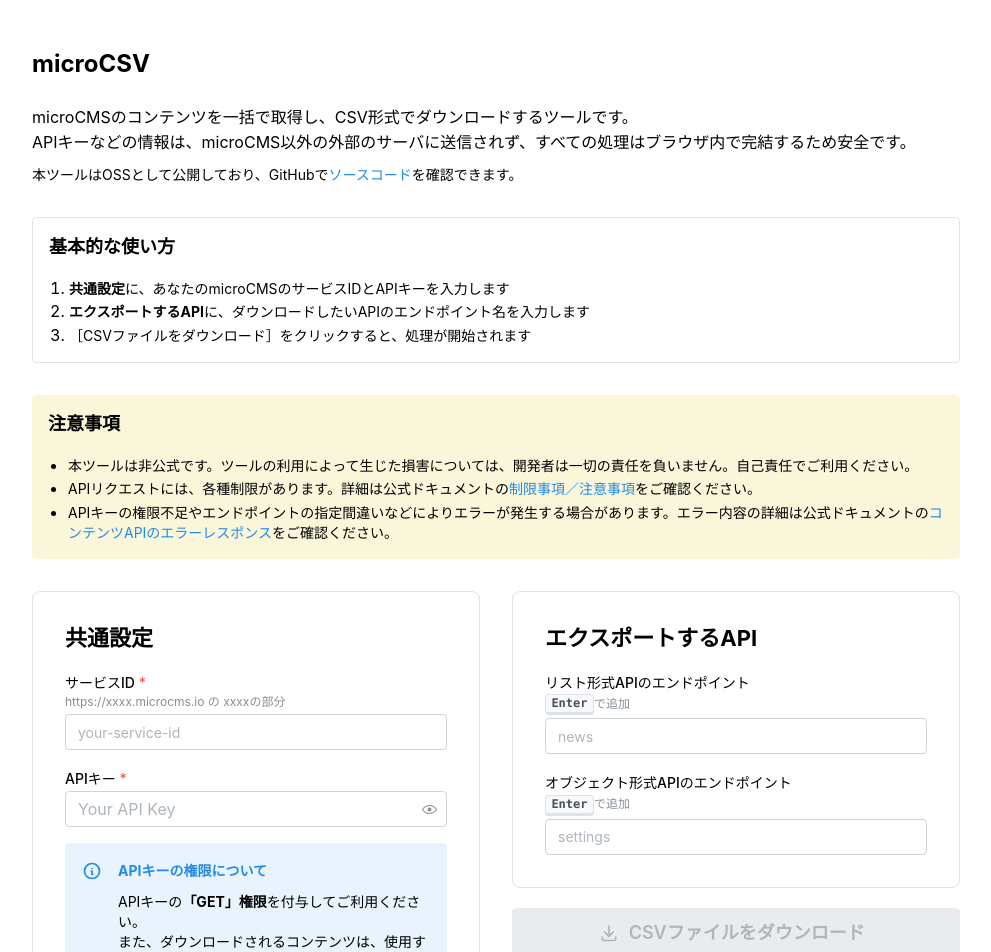
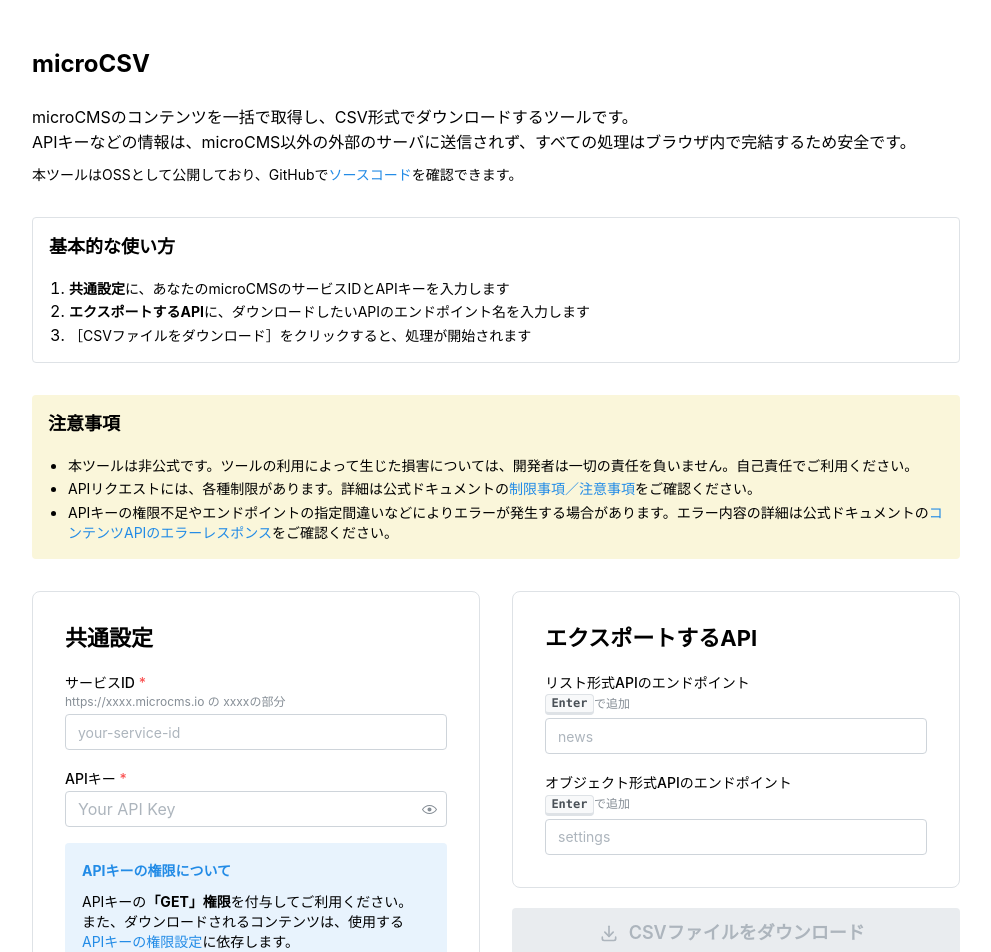
Before and after one commit to shimotsu4431/microCSV, a Next.js app: page / in a window 1280 px wide. Shown: the top 952 px of the page, without its empty margins (144-1135 px from the left). Built offline with nearby package versions, Linux system fonts and the light colour scheme.

Commit message:
不要なアイコンインポートを削除し、Alertコンポーネントのコードを簡素化

```diff
--- a/app/components/Settings.tsx
+++ b/app/components/Settings.tsx
@@ -10,7 +10,6 @@
   Title,
   Paper,
 } from '@mantine/core'
-import { IconInfoCircle } from '@tabler/icons-react'
 import { KeyOverride } from './KeyOverride'
 
 type KeyMapping = { id: number; endpoint: string; key: string }
@@ -56,12 +55,7 @@
         disabled={isLoading}
         required
       />
-      <Alert
-        variant="light"
-        color="blue"
-        title="APIキーの権限について"
-        icon={<IconInfoCircle />}
-      >
+      <Alert variant="light" color="blue" title="APIキーの権限について">
         <Text size="sm">
           APIキーの<b>「GET」権限</b>を付与してご利用ください。
           <br />
```
